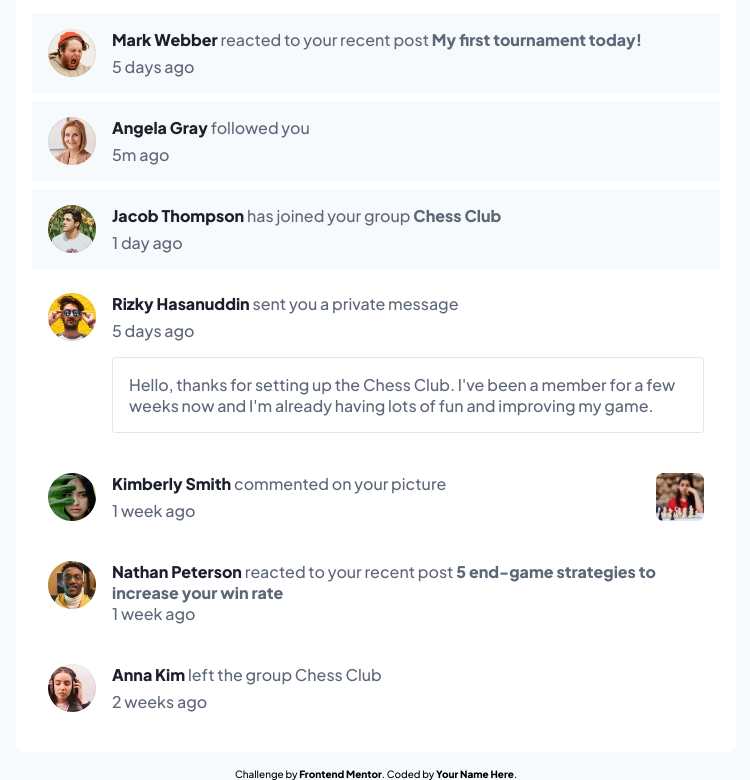
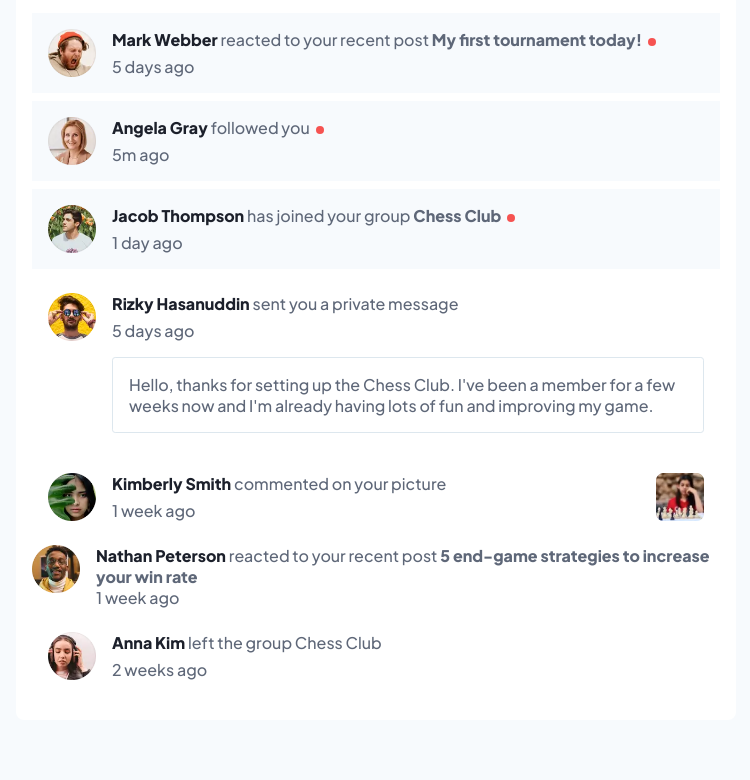
Before and after one commit to ArnildoSoares/notifications-page, a plain HTML site: page index.html in a window 1280 px wide. Shown: the part 87-867 px from the top of the page, without its empty margins (264-1014 px from the left). After the commit the page ends 823 px from the top, so only its background shows below. Drawn offline with Linux system fonts and the light colour scheme.

Commit message:
update commit

```diff
--- a/index.html
+++ b/index.html
@@ -11,46 +11,50 @@
   <title>Frontend Mentor | Notifications page</title>
 </head>
 <body>
-  <h1 class="hidden">Notification page challenge from frontendMentor.io</h1>
   <main class="container col">
+    <h1 class="hidden">Notification page challenge from frontendMentor.io</h1>
     <header>
       <h2>Notifications <span id="counter" class="counter-unread-msg mleft-2">3</span></h2>
       <button onclick="markAllAsRead()">Mark all as read</button>
     </header>
 
 
-    <article class="mbottom msg-unread">
+    <div class="mbottom msg-unread notification">
       <div class="row">
       <img class="img-profile" src="assets/images/avatar-mark-webber.webp" alt="Mark webber">
       <div class="col content mleft-2">
         <p>
           <a class="user-name" href="#">Mark Webber</a>
           reacted to your recent post
-          <a href="#">My first tournament today!</a>
+          <a href="#">My first tournament today!
+            <span class="dot"></span>
+          </a>
         </p>
           <div class=" row msg-date">
             5 days ago
           </div>
         </div>
     </div>
-    </article>
+    </div>
 
 
-    <article class="mbottom msg-unread">
+    <div class="mbottom msg-unread notification">
       <div class="row">
       <img class="img-profile" src="assets/images/avatar-angela-gray.webp" alt="Mark webber">
       <div class="col content mleft-2">
         <p>
           <a class="user-name" href="#">Angela Gray </a>
-          followed you</p>
+          followed you
+          <span class="dot"></span>
+        </p>
           <div class=" row msg-date">
             5m ago
           </div>
         </div>
     </div>
-    </article>
+    </div>
 
-    <article class="mbottom msg-unread">
+    <div class="mbottom msg-unread notification">
       <div class="row">
       <img class="img-profile" src="assets/images/avatar-jacob-thompson.webp" alt="Mark webber">
       <div class="col content mleft-2">
@@ -58,18 +62,19 @@
           <a class="user-name" href="#">Jacob Thompson </a>
           has joined your group
           <a href="#">Chess Club</a>
+          <span class="dot"></span>
         </p>
           <div class=" row msg-date">
             1 day ago
           </div>
         </div>
     </div>
-    </article>
+    </div>
 
 
 
 
-    <article class="mbottom">
+    <div class="mbottom notification">
       <div class="row">
       <img class="img-profile" src="assets/images/avatar-rizky-hasanuddin.webp" alt="Mark webber">
       <div class="col content mleft-2">
@@ -88,9 +93,9 @@
       </p>
 
     </div>
-    </article>
+    </div>
 
-    <article class="mbottom">
+    <div class="mbottom notification">
       <div class="row">
       <img class="img-profile" src="assets/images/avatar-kimberly-smith.webp" alt="Mark webber">
       <div class="col content mleft-2">
@@ -106,10 +111,10 @@
         <img class="img-post" src="assets/images/image-chess.webp" alt="">
       </div>
     </div>
-    </article>
+    </div>
 
 
-    <article class="mbottom">
+    <div class="mbottom nitification">
       <div class="row">
       <img class="img-profile" src="assets/images/avatar-nathan-peterson.webp" alt="Mark webber">
       <div class="col content mleft-2">
@@ -123,10 +128,10 @@
           </div>
         </div>
     </div>
-    </article>
+    </div>
 
 
-    <article class="mbottom">
+    <div class="mbottom notification">
       <div class="row">
       <img class="img-profile" src="assets/images/avatar-anna-kim.webp" alt="Mark webber">
       <div class="col content mleft-2">
@@ -138,16 +143,11 @@
           </div>
         </div>
     </div>
-    </article>
+    </div>
 
 
 
   </main>
 
-
-  <div class="attribution">
-    Challenge by <a href="https://www.frontendmentor.io?ref=challenge" target="_blank">Frontend Mentor</a>.
-    Coded by <a href="#">Your Name Here</a>.
-  </div>
 </body>
 </html>
--- a/script.js
+++ b/script.js
@@ -2,8 +2,8 @@ function markAllAsRead(){
     document.getElementById('counter').innerHTML= '0';
     if(document.getElementsByClassName('msg-unread').length){
        do {
-        var teste = document.getElementsByClassName('msg-unread');
-        teste[0].classList.remove('msg-unread');
+        var msgUnRead = document.getElementsByClassName('msg-unread');
+        msgUnRead[0].classList.remove('msg-unread');
         } while (document.getElementsByClassName('msg-unread').length);
     }
 
--- a/style.css
+++ b/style.css
@@ -67,7 +67,7 @@ header{
     justify-content: space-between;
     padding: 1em 0;
 }
-article{
+.notification{
     display: flex;
     flex-direction: column;
     padding: 1em;
@@ -118,9 +118,14 @@ article{
 .self-top{
     justify-self: flex-start;
 }
-.ed{
-    border: 1px solid red;
-}
 .msg-date{
     color: hsl(219, 12%, 42%);
 }
+.dot{
+    display: inline-block;
+    width: 0.5em;
+    height: 0.5em;
+    background-color: hsl(1, 90%, 64%);
+    border-radius: 0.5em;
+    margin-left: 0.2em;
+}
```
